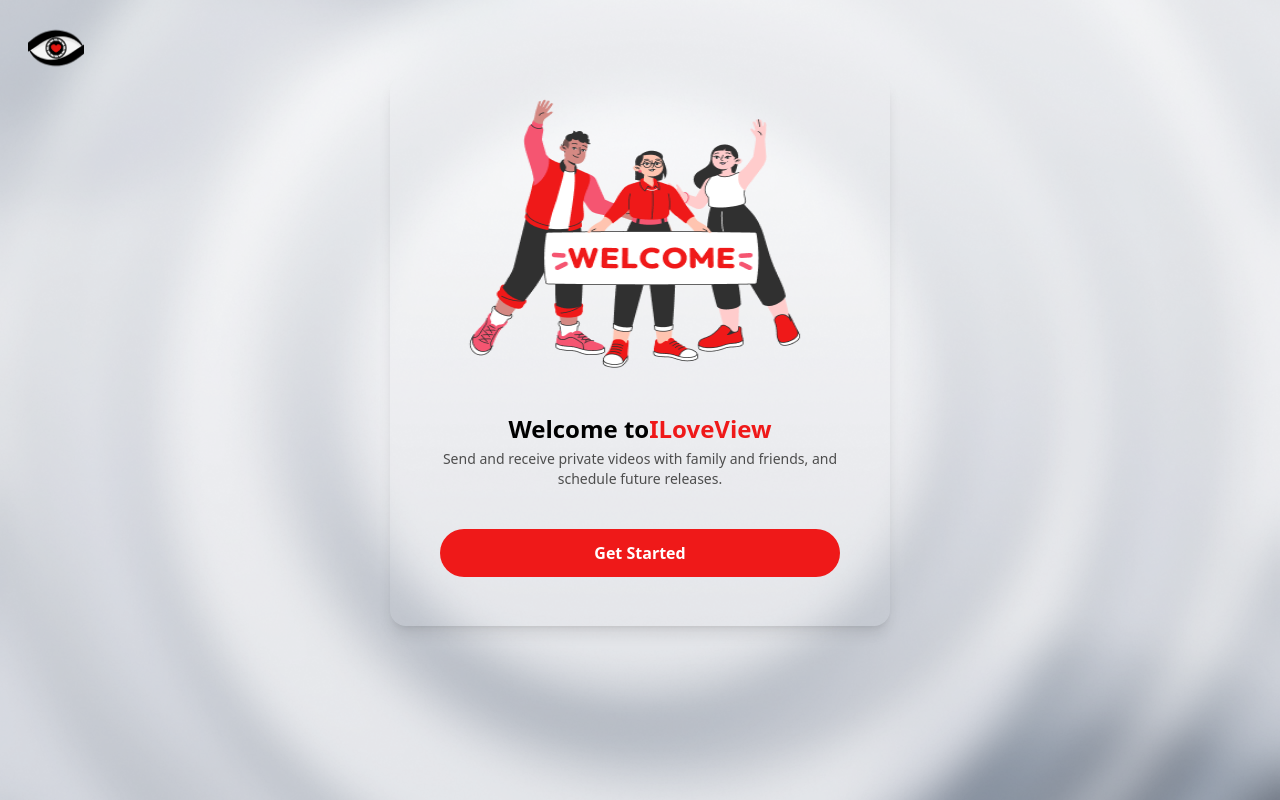
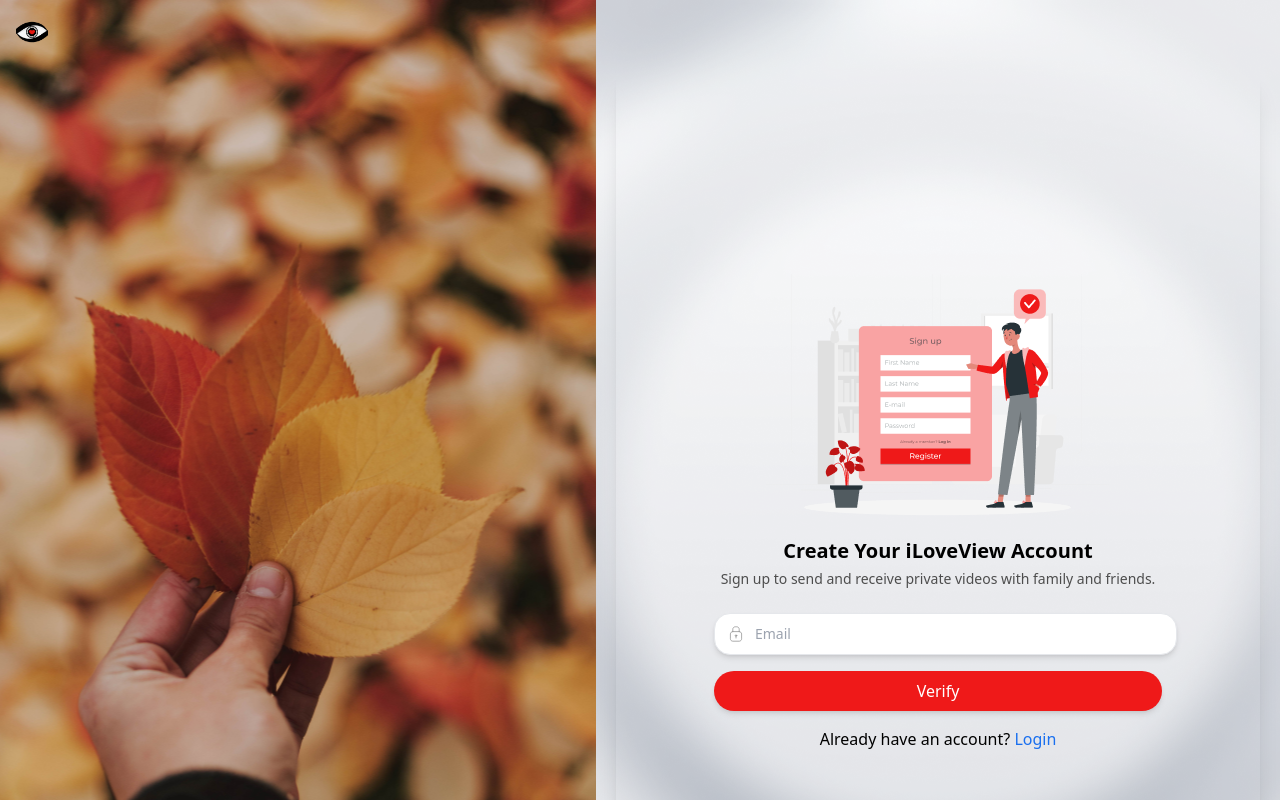
Before and after one commit to AhmadMasood-dev/I-Love-View, a React (Vite) app: page / in a window 1280 px wide. Shown: the top 800 px of the page. Built offline with nearby package versions, Linux system fonts and the light colour scheme.

Commit message:
now email sent to user and if put the code in it and then we verify it

```diff
--- a/src/Pages/Home.jsx
+++ b/src/Pages/Home.jsx
@@ -3,8 +3,8 @@
 function Home() {
   return (
     <>
-      <Onboardings />
-      {/* <Auth /> */}
+      {/* <Onboardings /> */}
+      <Auth />
     </>
   );
 }
--- a/src/components/auth/Register.jsx
+++ b/src/components/auth/Register.jsx
@@ -20,6 +20,7 @@
     terms: false,
   });
 
+  const [verifyEmail, setVerifyEmail] = useState(false);
   const [errors, setErrors] = useState({});
   const [submitError, setSubmitError] = useState("");
   const [showPassword, setShowPassword] = useState(false);
@@ -80,9 +81,13 @@
       </div>
 
       {/* Right Side with Form */}
-      <div className="w-full md:w-1/2 flex items-center justify-center  bgImage px-5">
+      <div className="w-full sm:w-1/2 flex items-center justify-center  bgImage px-5">
         <div className="w-full sm:w-[644px] sm:h-[885px]  sm:shadow-xl rounded-lg flex items-center justify-center flex-col">
-          <img src={login} alt="" className="w-[213px] h-[163px]" />
+          <img
+            src={login}
+            alt=""
+            className="w-[213px] sm:w-[344px] sm:h-[263px] h-[163px]"
+          />
           <h2 className="text-xl font-semibold mb-1 text-center">
             Create Your iLoveView Account
           </h2>
@@ -93,6 +98,8 @@
           <form className="space-y-4 max-w-md mx-auto" onSubmit={handleSubmit}>
             {/* Full Name */}
 
+            {verifyEmail ? (
+              <>
                 <div className="relative ">
                   <div className=" absolute inset-y-0 start-0 flex items-center ps-3.5 pointer-events-none">
                     <img src={user} className=" text-secondary items-center" />
@@ -212,9 +219,31 @@
                 {errors.terms && (
                   <p className="text-red-500 text-xs">{errors.terms}</p>
                 )}
+              </>
+            ) : (
+              <div className="relative">
+                <div className="absolute inset-y-0 start-0 flex items-center ps-3.5 pointer-events-none">
+                  <img src={lock} className=" text-secondary items-center" />
+                </div>
+                <input
+                  type="email"
+                  name="email"
+                  id="email"
+                  className={` border text-sm rounded-2xl shadow-md  block w-[463px] ps-10 p-2.5   ${
+                    errors.email ? "border-red-500" : ""
+                  }`}
+                  placeholder="Email"
+                  value={formData.email}
+                  onChange={handleInputChange}
+                />
+                {/* {errors.email && (
+                 <p className="text-red-500 text-xs mt-1">{errors.email}</p>
+               )} */}
+              </div>
+            )}
 
-            <button className="w-full py-2 bg-primary text-white rounded-lg hover:bg-red-600">
-              Register
+            <button className="w-full py-2 bg-primary text-white rounded-3xl shadow-md hover:bg-red-600">
+              {verifyEmail ? "Register" : "Verify"}
             </button>
             {submitError && (
               <p className="text-red-500 text-center mt-4">{submitError}</p>
--- a/src/components/onBoarding/OnBorading.jsx
+++ b/src/components/onBoarding/OnBorading.jsx
@@ -7,7 +7,6 @@
   const handleNextCard = () => {
     if (currentIndex < OnboardingData.length - 1) {
       setCurrentIndex((prevIndex) => prevIndex + 1);
-      console.log(currentIndex);
     }
   };
 
```
Lines whose indentation alone changed are shown as unchanged.
